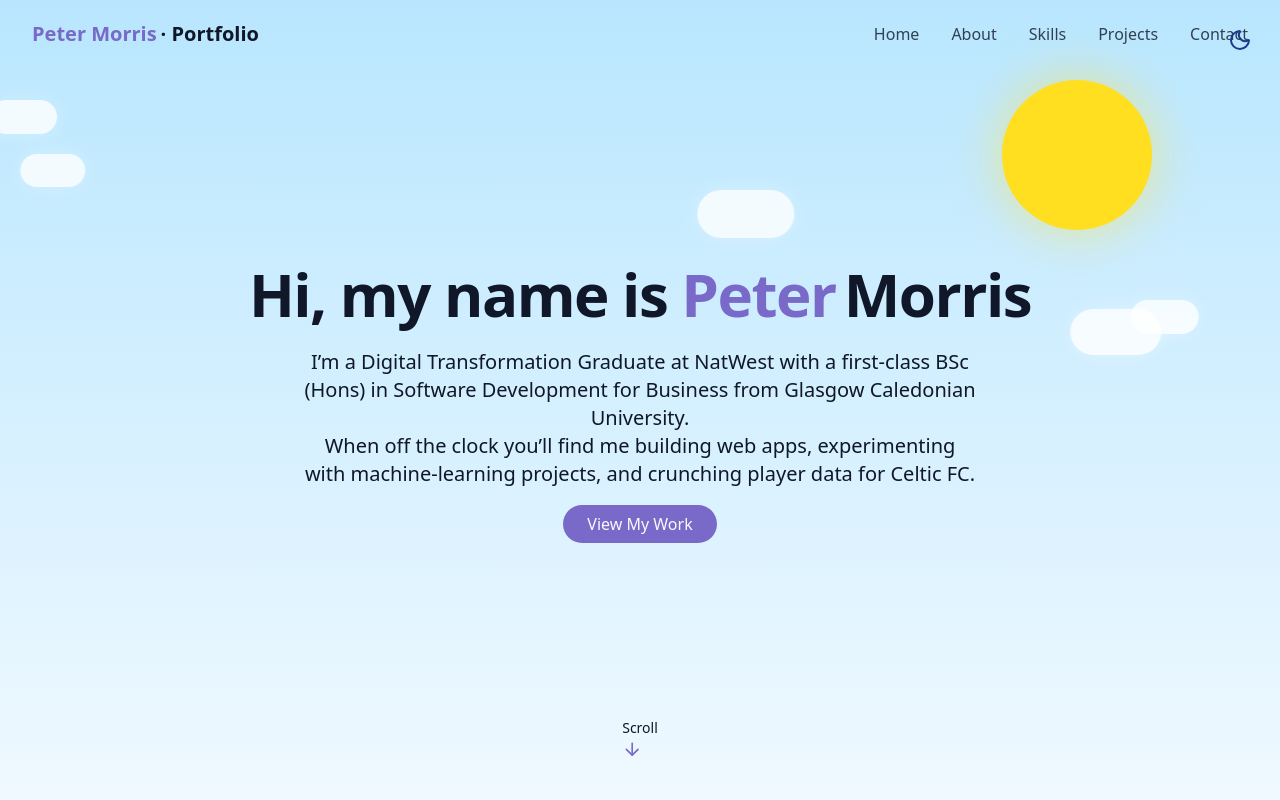
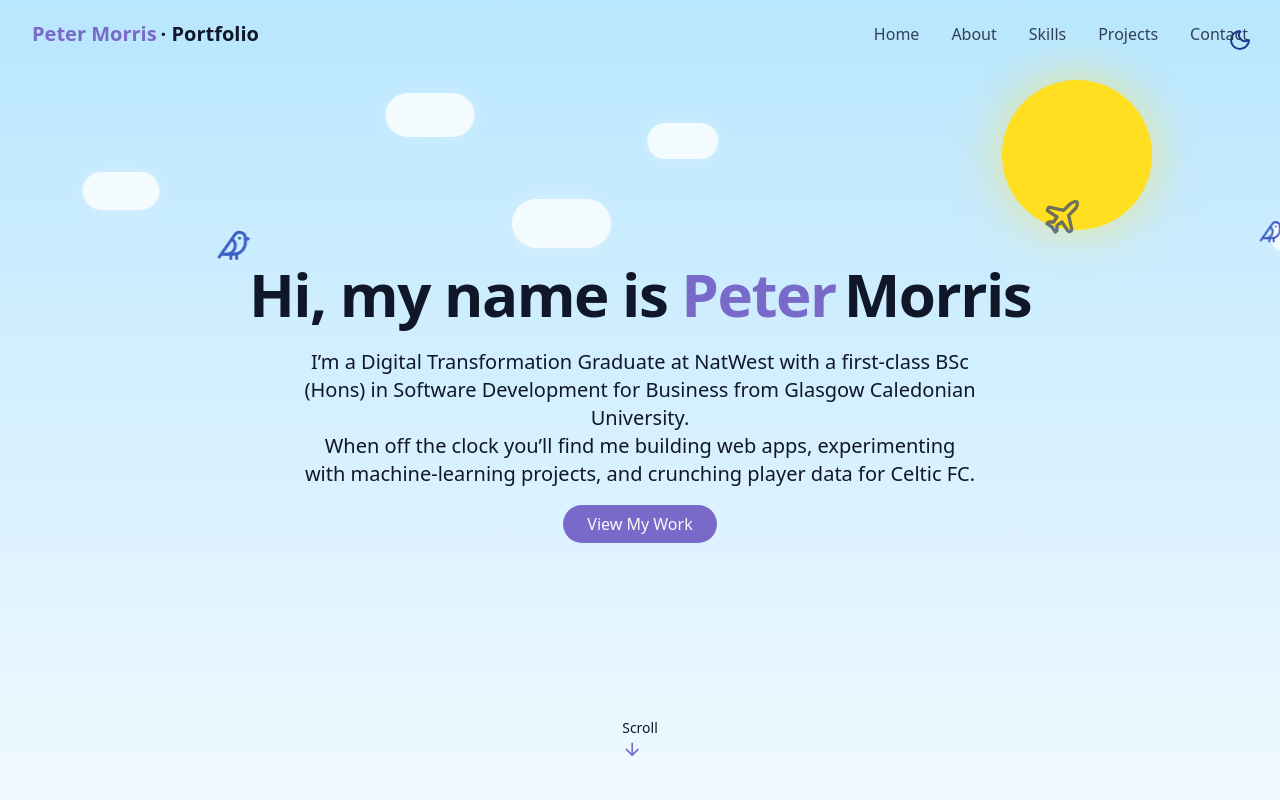
Before and after one commit to petmorr/petermorris.dev, a React (Vite) app: page / in a window 1280 px wide. Shown: the top 800 px of the page. Built offline with nearby package versions, Linux system fonts and the light colour scheme.

Commit message:
feat: improve backgrounds with animated birds and meteors

```diff
--- a/src/components/DayBackground.jsx
+++ b/src/components/DayBackground.jsx
@@ -1,9 +1,14 @@
 import { useEffect, useState } from 'react';
+import { Bird, Plane } from 'lucide-react';
 
 const CLOUD_COUNT = 5;
+const BIRD_COUNT = 3;
+const PLANE_COUNT = 1;
 
 export const DayBackground = () => {
   const [clouds, setClouds] = useState([]);
+  const [birds, setBirds] = useState([]);
+  const [planes, setPlanes] = useState([]);
 
   useEffect(() => {
     const generateClouds = () => {
@@ -18,9 +23,41 @@ export const DayBackground = () => {
       setClouds(next);
     };
 
+    const generateBirds = () => {
+      const next = Array.from({ length: BIRD_COUNT }, (_, i) => ({
+        id: `bird-${i}`,
+        size: Math.random() * 16 + 24,
+        x: Math.random() * 100,
+        y: Math.random() * 20 + 20,
+        delay: Math.random() * 5,
+        duration: Math.random() * 15 + 15,
+      }));
+      setBirds(next);
+    };
+
+    const generatePlanes = () => {
+      const next = Array.from({ length: PLANE_COUNT }, (_, i) => ({
+        id: `plane-${i}`,
+        size: 40,
+        x: Math.random() * 100,
+        y: Math.random() * 30 + 10,
+        delay: Math.random() * 8,
+        duration: Math.random() * 20 + 20,
+      }));
+      setPlanes(next);
+    };
+
     generateClouds();
+    generateBirds();
+    generatePlanes();
     window.addEventListener('resize', generateClouds);
-    return () => window.removeEventListener('resize', generateClouds);
+    window.addEventListener('resize', generateBirds);
+    window.addEventListener('resize', generatePlanes);
+    return () => {
+      window.removeEventListener('resize', generateClouds);
+      window.removeEventListener('resize', generateBirds);
+      window.removeEventListener('resize', generatePlanes);
+    };
   }, []);
 
   return (
@@ -40,6 +77,34 @@ export const DayBackground = () => {
           }}
         />
       ))}
+      {birds.map((b) => (
+        <Bird
+          key={b.id}
+          className="bird animate-bird"
+          style={{
+            width: `${b.size}px`,
+            height: `${b.size}px`,
+            left: `${b.x}%`,
+            top: `${b.y}%`,
+            animationDelay: `${b.delay}s`,
+            animationDuration: `${b.duration}s`,
+          }}
+        />
+      ))}
+      {planes.map((p) => (
+        <Plane
+          key={p.id}
+          className="plane animate-plane"
+          style={{
+            width: `${p.size}px`,
+            height: `${p.size}px`,
+            left: `${p.x}%`,
+            top: `${p.y}%`,
+            animationDelay: `${p.delay}s`,
+            animationDuration: `${p.duration}s`,
+          }}
+        />
+      ))}
     </div>
   );
 };
--- a/src/components/StarBackground.jsx
+++ b/src/components/StarBackground.jsx
@@ -1,7 +1,7 @@
 import { useCallback, useEffect, useState } from 'react';
 
 const STAR_DENSITY = 10000; //px² per star
-const METEOR_COUNT = 5;
+const METEOR_COUNT = 8;
 
 export const StarBackground = () => {
   const [stars, setStars] = useState([]);
@@ -25,9 +25,10 @@ export const StarBackground = () => {
       id: `meteor-${i}`,
       size: Math.random() * 2 + 1,
       x: Math.random() * 100,
-      y: Math.random() * 20,
-      delay: Math.random() * 15,
-      duration: Math.random() * 3 + 3,
+      y: Math.random() * 40,
+      delay: Math.random() * 10,
+      duration: Math.random() * 5 + 4,
+      angle: Math.random() * 60 + 200,
     }));
     setMeteors(next);
   }, []);
@@ -64,12 +65,13 @@ export const StarBackground = () => {
           key={m.id}
           className="meteor animate-meteor"
           style={{
-            width: `${m.size * 50}px`,
+            width: `${m.size * 60}px`,
             height: `${m.size * 2}px`,
             left: `${m.x}%`,
             top: `${m.y}%`,
             animationDelay: `${m.delay}s`,
             animationDuration: `${m.duration}s`,
+            "--meteor-angle": `${m.angle}deg`,
           }}
         />
       ))}
--- a/src/index.css
+++ b/src/index.css
@@ -50,13 +50,13 @@
   }
   @keyframes meteor {
     0% {
-      transform: rotate(215deg) translateX(0);
+      transform: rotate(var(--meteor-angle, 215deg)) translateX(0);
     }
     70% {
       opacity: 1;
     }
     100% {
-      transform: rotate(215deg) translateX(-500px);
+      transform: rotate(var(--meteor-angle, 215deg)) translateX(-600px);
       opacity: 0;
     }
   }
@@ -154,7 +154,8 @@
 
 @utility meteor {
   @apply absolute bg-gradient-to-r from-white via-white to-transparent rounded-full;
-  box-shadow: 0 0 10px 5px rgba(255, 255, 255, 0.3);
+  box-shadow: 0 0 10px 5px rgba(255, 255, 255, 0.4);
+  --meteor-angle: 215deg;
 }
 
 @utility day-bg {
@@ -190,6 +191,44 @@
   animation-iteration-count: infinite;
 }
 
+@utility bird {
+  @apply absolute text-blue-800 opacity-80;
+}
+
+@utility plane {
+  @apply absolute text-gray-600 opacity-80;
+}
+
+@keyframes bird {
+  from {
+    transform: translateX(-50px);
+  }
+  to {
+    transform: translateX(calc(100vw + 50px));
+  }
+}
+
+@utility animate-bird {
+  animation-name: bird;
+  animation-timing-function: linear;
+  animation-iteration-count: infinite;
+}
+
+@keyframes plane {
+  from {
+    transform: translateX(-100px);
+  }
+  to {
+    transform: translateX(calc(100vw + 100px));
+  }
+}
+
+@utility animate-plane {
+  animation-name: plane;
+  animation-timing-function: linear;
+  animation-iteration-count: infinite;
+}
+
 #root {
   max-width: 100%;
   margin: 0 auto;
```
